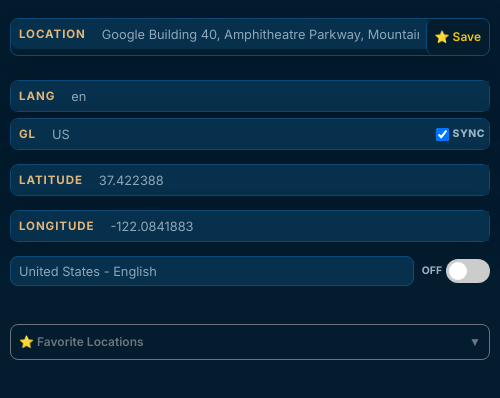
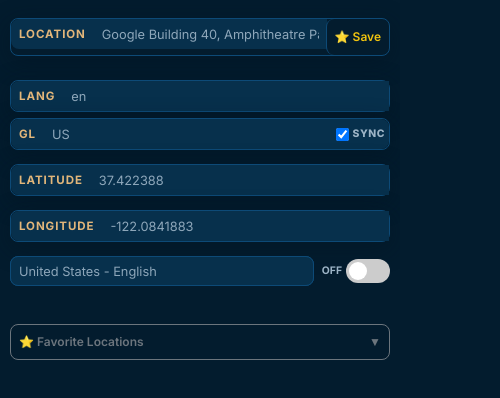
Before and after one commit to yasserseowork-arch/rank-tracker, a browser extension: page rank-tracker/gsloc/popup.html in a window 400 px wide. Shown: the whole page, 500 px wide, since content can reach past the window. Drawn offline with Linux system fonts and the light colour scheme.

Commit message:
v1.15.10: kill the 500px fixed body width in location tool UI — no more horizontal scroll
Co-authored-by: arena-agent <297053741+arena-agent@users.noreply.github.com>

```diff
--- a/rank-tracker/gsloc/css/panel-identity.css
+++ b/rank-tracker/gsloc/css/panel-identity.css
@@ -80,3 +80,16 @@
   padding-top: 4px !important;
   padding-bottom: 4px !important;
 }
+
+/* 6) إصلاح جذري للخروج يمين: إلغاء العرض الثابت 500px اللي كانت القاعدة الأصلية
+   بتفرضه على الجسم — كل حاجة بتاخد عرض اللوحة الحالي بالظبط من غير سحب */
+html {
+  width: 100% !important;
+  overflow-x: hidden !important;
+}
+body.popup-mode {
+  width: 100% !important;
+  max-width: 100% !important;
+  min-width: 0 !important;
+  overflow-x: hidden !important;
+}
```
Also changed, not shown: rank-tracker/CHANGELOG.md, rank-tracker/manifest.json, rank-tracker/src/lib/constants.js.
